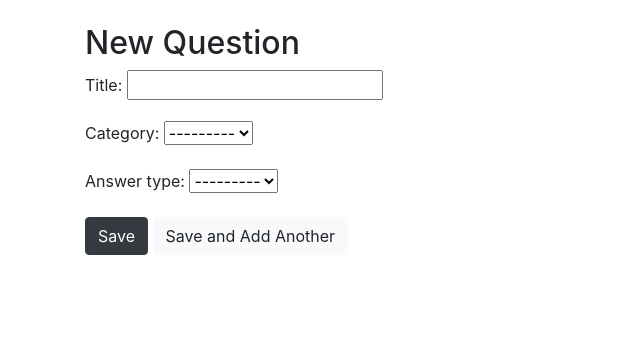
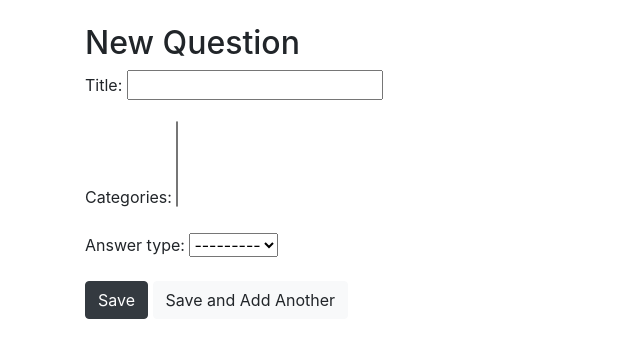
Before and after one commit to jgillard/practising-python-django, a Django app: page /questions/new/ in a window 1280 px wide. Shown: the part 56-414 px from the top of the page, without its empty margins (0-640 px from the left). Run offline with Django 3.2, Linux system fonts and the light colour scheme; data that the repository does not hold is empty; some libraries are stand-ins or nearby versions.

Commit message:
Migrate Question.category to M2M "categories"

```diff
--- a/categories/admin.py
+++ b/categories/admin.py
@@ -14,8 +14,8 @@ class OptionInline(admin.TabularInline):
 
 
 class QuestionAdmin(admin.ModelAdmin):
-    list_display = ('id', 'title', 'category', 'answer_type')
-    list_filter = ['category']
+    list_display = ('id', 'title', 'answer_type')
+    list_filter = ['categories']
     inlines = [OptionInline]
 
 
--- a/categories/forms.py
+++ b/categories/forms.py
@@ -34,11 +34,11 @@ class CategoryForm(forms.ModelForm):
 class QuestionForm(forms.ModelForm):
     class Meta:
         model = Question
-        fields = ('title', 'category', 'answer_type')
+        fields = ('title', 'categories', 'answer_type')
 
     def __init__(self, *args, **kwargs):
         super().__init__(*args, **kwargs)
-        self.fields['category'].label_from_instance = lambda obj: obj.get_hierarchical_name()
+        self.fields['categories'].label_from_instance = lambda obj: obj.get_hierarchical_name()
 
     def clean(self):
         logger.error('in clean')
@@ -64,10 +64,6 @@ class OptionForm(forms.ModelForm):
         model = Option
         fields = ('title', 'question')
 
-    def __init__(self, *args, **kwargs):
-        super().__init__(*args, **kwargs)
-        self.fields['question'].label_from_instance = lambda obj: obj.get_hierarchical_name()
-
 
 class TransactionDataForm(forms.ModelForm):
     class Meta:
@@ -88,5 +84,4 @@ class QuestionAnswerForm(forms.ModelForm):
         super().__init__(*args, **kwargs)
         self.fields['question'].queryset = Question.objects.all()
         self.fields['question'].required = False
-        self.fields['question'].label_from_instance = lambda obj: obj.get_hierarchical_name()
         self.fields['option_answer'].queryset = Option.objects.all()
--- a/categories/models.py
+++ b/categories/models.py
@@ -59,11 +59,8 @@ class Question(models.Model):
         unique=True,
     )
 
-    category = models.ForeignKey(
-        'Category',
-
-        # prevent deletion of Category if it has Questions
-        on_delete=models.PROTECT
+    categories = models.ManyToManyField(
+        Category
     )
 
     answer_type = models.CharField(
@@ -82,7 +79,7 @@ class Question(models.Model):
         return self.option_set.all()
 
     def get_hierarchical_name(self):
-        return f'{self.category.name} -> {self.title}'
+        return f'{self.title}'
 
 
 class Option(models.Model):
@@ -134,9 +131,10 @@ class TransactionData(models.Model):
 
     @property
     def applicable_questions(self):
-        category_questions = Question.objects.filter(category=self.category)
+        category_questions = Question.objects.filter(
+            categories__in=[self.category])
         parent_category_questions = Question.objects.filter(
-            category=self.category.parent)
+            categories__in=[self.category.parent])
         return category_questions.union(parent_category_questions)
 
     @property
--- a/categories/serializers.py
+++ b/categories/serializers.py
@@ -18,7 +18,7 @@ class QuestionSerializer(serializers.HyperlinkedModelSerializer):
 
     class Meta:
         model = Question
-        fields = ('id', 'url', 'title', 'category', 'answer_type', 'options')
+        fields = ('id', 'url', 'title', 'categories', 'answer_type', 'options')
 
 
 class OptionSerializer(serializers.HyperlinkedModelSerializer):
```
Also changed, not shown: categories/templates/components/question_display.html (+9 -2 lines), categories/tests/test_models.py (+5 -10 lines), categories/migrations/0008_auto_20190327_1536.py (added).
